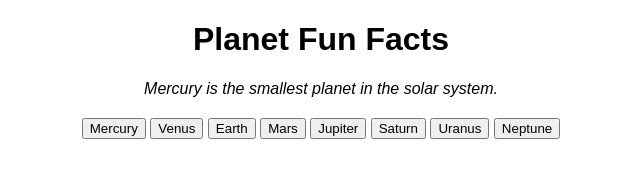
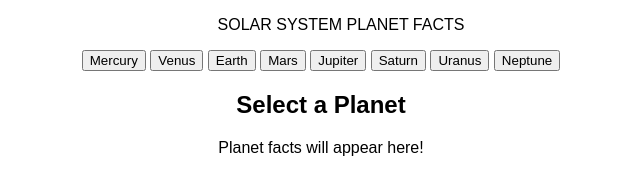
Before and after one commit to Shahanwaz0011/solar-sytem-facts, a plain HTML site: page index.html in a window 1280 px wide. Shown: the whole page, without its empty margins (319-959 px from the left). Drawn offline with Linux system fonts and the light colour scheme.

Commit message:
Update index.html

```diff
--- a/index.html
+++ b/index.html
@@ -3,24 +3,46 @@
 <head>
     <meta charset="UTF-8">
     <meta name="viewport" content="width=device-width, initial-scale=1.0">
-    <title>Planet Fun Facts</title>
+    <title>Solar System Planet Facts</title>
     <link rel="stylesheet" href="style.css">
 </head>
 <body>
-    <div class="container">
-        <h1>Planet Fun Facts</h1>
-        <div id="factDisplay"></div>
-        <div class="planet-buttons">
-            <button onclick="showPlanetFact('mercury')">Mercury</button>
-            <button onclick="showPlanetFact('venus')">Venus</button>
-            <button onclick="showPlanetFact('earth')">Earth</button>
-            <button onclick="showPlanetFact('mars')">Mars</button>
-            <button onclick="showPlanetFact('jupiter')">Jupiter</button>
-            <button onclick="showPlanetFact('saturn')">Saturn</button>
-            <button onclick="showPlanetFact('uranus')">Uranus</button>
-            <button onclick="showPlanetFact('neptune')">Neptune</button>
-        </div>
+    <!-- Animated Solar System Background -->
+    <div class="solar-system">
+        <div class="sun"></div>
+        <div class="orbit mercury-orbit"><div class="planet mercury"></div></div>
+        <div class="orbit venus-orbit"><div class="planet venus"></div></div>
+        <div class="orbit earth-orbit"><div class="planet earth"></div></div>
+        <div class="orbit mars-orbit"><div class="planet mars"></div></div>
+        <div class="orbit jupiter-orbit"><div class="planet jupiter"></div></div>
+        <div class="orbit saturn-orbit"><div class="planet saturn"></div></div>
+        <div class="orbit uranus-orbit"><div class="planet uranus"></div></div>
+        <div class="orbit neptune-orbit"><div class="planet neptune"></div></div>
     </div>
+
+    <header>
+        <nav>
+            <ul id="navbar">
+             <p>SOLAR SYSTEM PLANET FACTS</p>
+            </ul>
+        </nav>
+    </header>
+    <main>
+        <section class="button-container">
+            <button class="planet-button" onclick="showFacts('Mercury')">Mercury</button>
+            <button class="planet-button" onclick="showFacts('Venus')">Venus</button>
+            <button class="planet-button" onclick="showFacts('Earth')">Earth</button>
+            <button class="planet-button" onclick="showFacts('Mars')">Mars</button>
+            <button class="planet-button" onclick="showFacts('Jupiter')">Jupiter</button>
+            <button class="planet-button" onclick="showFacts('Saturn')">Saturn</button>
+            <button class="planet-button" onclick="showFacts('Uranus')">Uranus</button>
+            <button class="planet-button" onclick="showFacts('Neptune')">Neptune</button>
+        </section>
+        <section class="facts-display">
+            <h2 id="planet-name">Select a Planet</h2>
+            <p id="fact-text">Planet facts will appear here!</p>
+        </section>
+    </main>
     <script src="script.js"></script>
 </body>
 </html>
```
